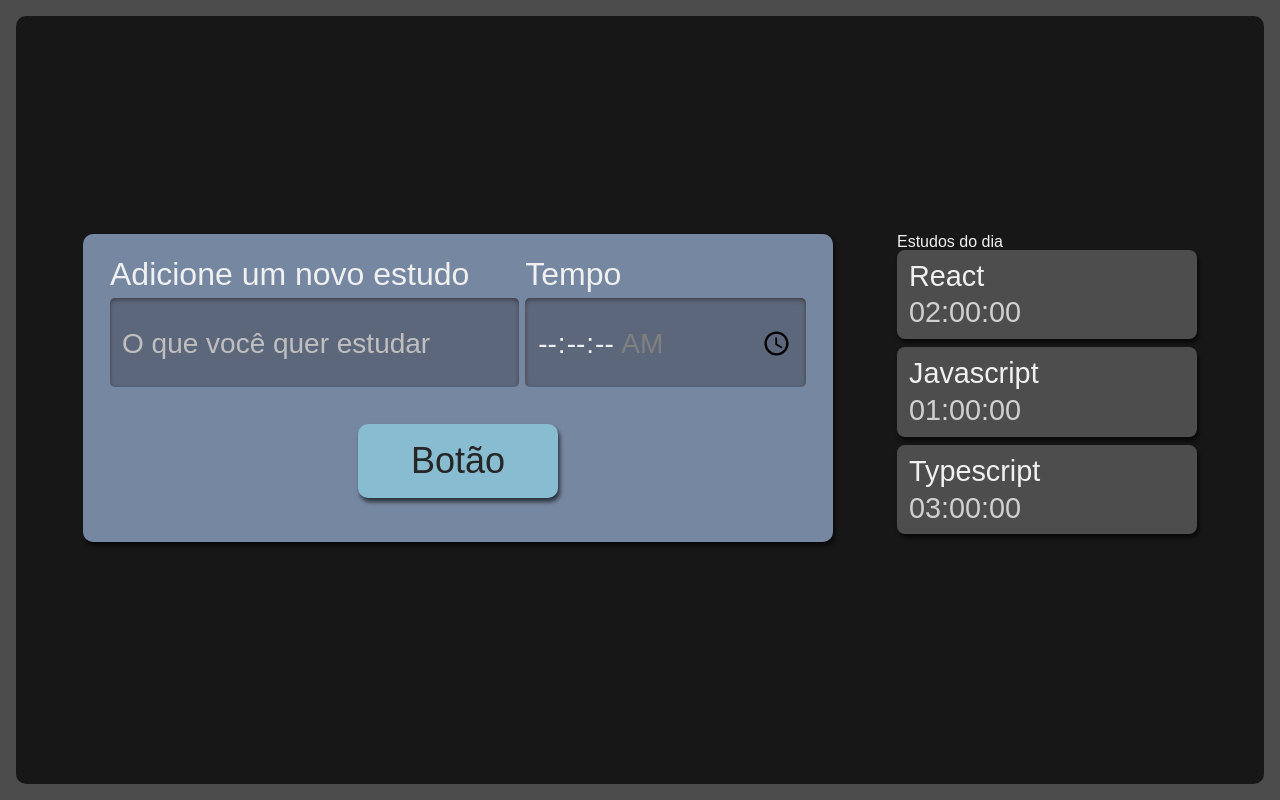
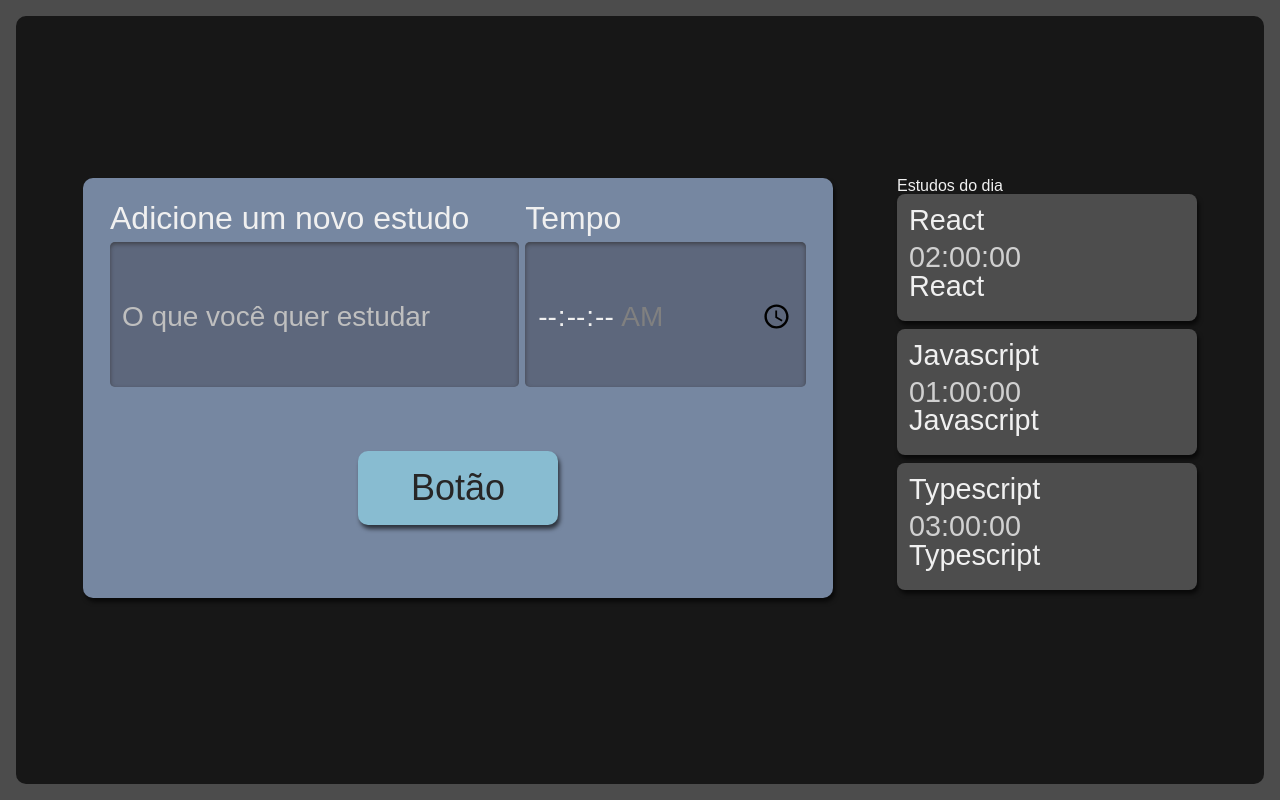
Before and after one commit to JuanCavalheiro1996/alura-type-react, a React (Create React App) app: page / in a window 1280 px wide. Built offline with nearby package versions, Linux system fonts and the light colour scheme.

Commit message:
Edição lista

```diff
--- a/src/components/Lista/index.tsx
+++ b/src/components/Lista/index.tsx
@@ -24,6 +24,7 @@ function Lista() {
           <li key={index} className="item">
             <h3>{item.tarefa}</h3>
             <span>{item.tempo}</span>
+            <h3>{item.tarefa}</h3>
           </li>
         ))}
       </ul>
```
